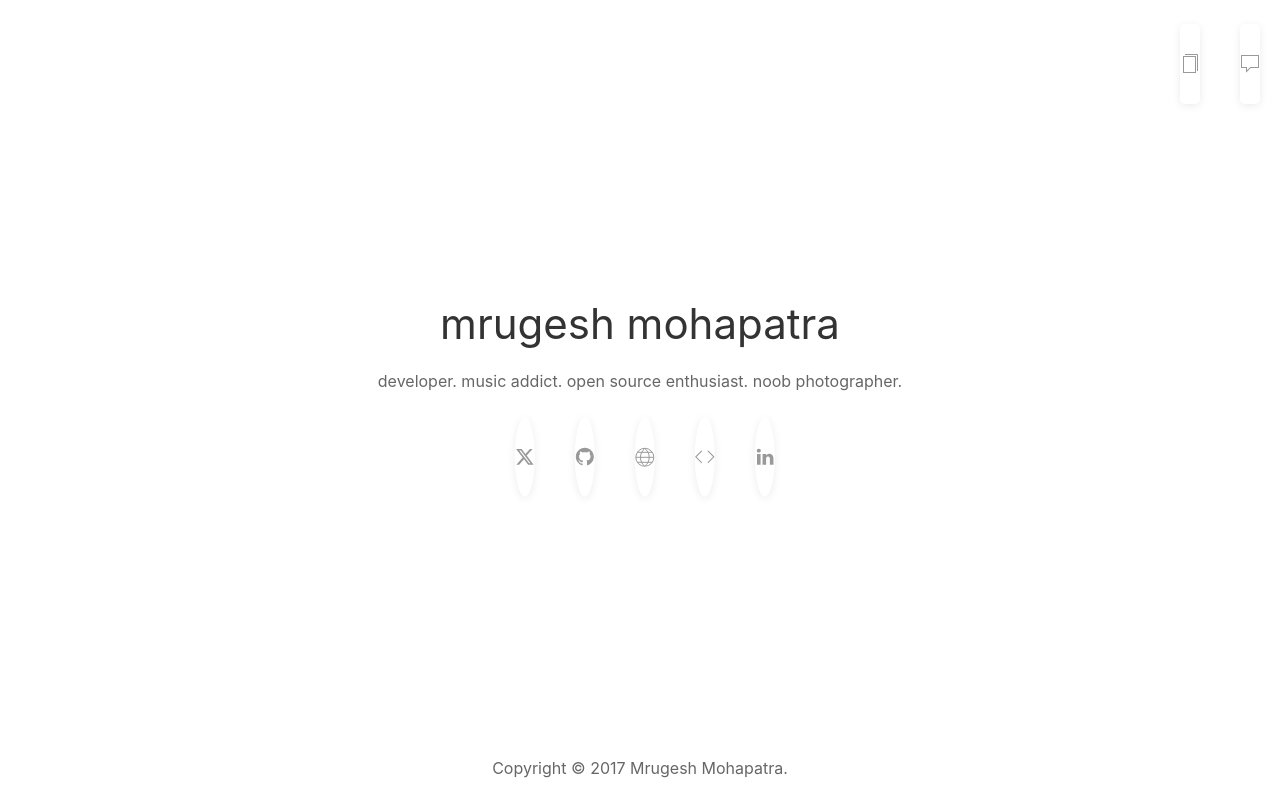
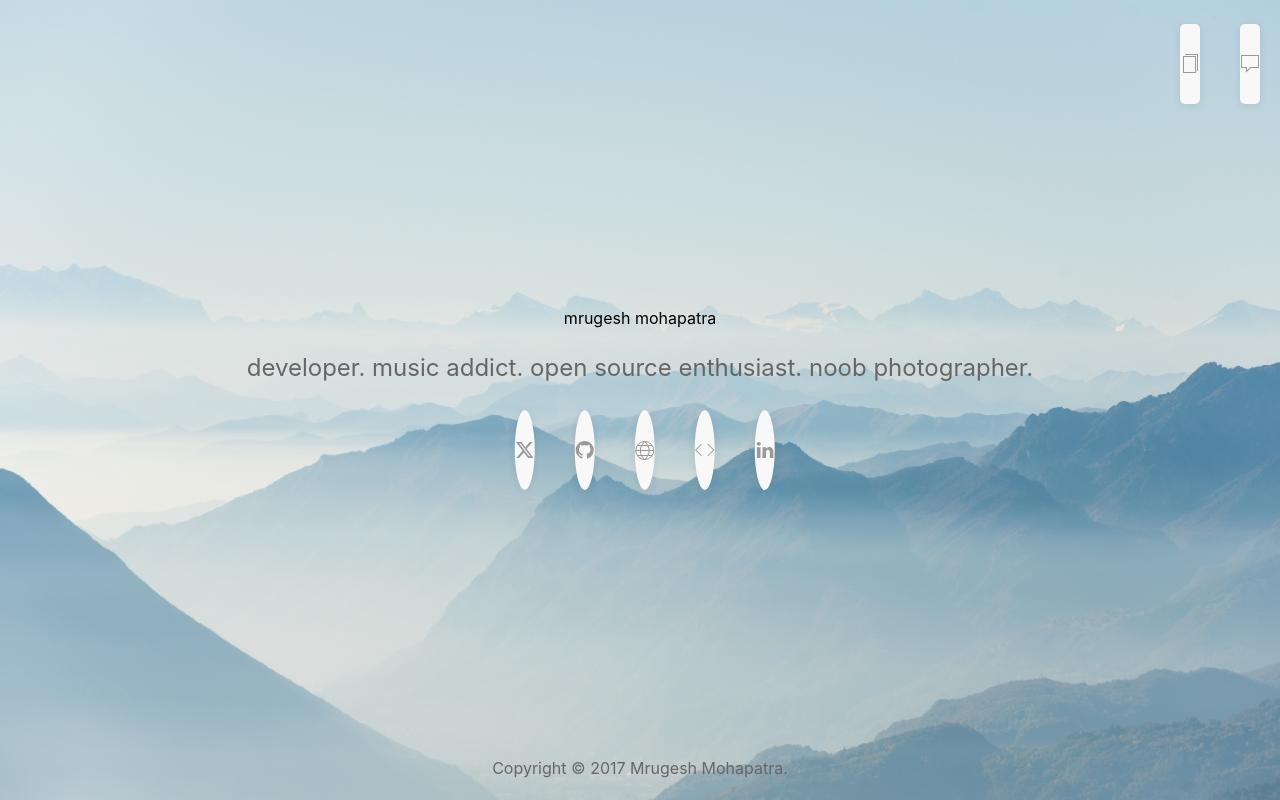
Before and after one commit to raisedadead/portfolio, a React (Create React App) app: page / in a window 1280 px wide. Built offline with nearby package versions, Linux system fonts and the light colour scheme.

Commit message:
feat(bg): Add a image from unsplash

```diff
--- /dev/null
+++ b/src/Utils/index.js
@@ -0,0 +1,2 @@
+import UnsplashCreditBadge from './UnsplashCreditBadge'
+export { UnsplashCreditBadge }
--- a/src/components/Nav/SocialNav.js
+++ b/src/components/Nav/SocialNav.js
@@ -9,7 +9,7 @@ const SocialNav = () => (
           <a
             title="Twitter"
             href="https://twitter.com/raisedadead"
-            className="uk-box-shadow-small uk-box-shadow-hover-xlarge uk-border-circle"
+            className="uk-background-muted uk-box-shadow-small uk-box-shadow-hover-xlarge uk-border-circle"
             data-uk-icon="icon: twitter"
             data-uk-tooltip="pos: bottom"
             target="_blank"
@@ -23,7 +23,7 @@ const SocialNav = () => (
           <a
             title="GitHub"
             href="https://github.com/raisedadead"
-            className="uk-box-shadow-small uk-box-shadow-hover-xlarge uk-border-circle"
+            className="uk-background-muted uk-box-shadow-small uk-box-shadow-hover-xlarge uk-border-circle"
             data-uk-icon="icon: github"
             data-uk-tooltip="pos: bottom"
             target="_blank"
@@ -37,7 +37,7 @@ const SocialNav = () => (
           <a
             title="Medium"
             href="https://blog.raisedadead.com"
-            className="uk-box-shadow-small uk-box-shadow-hover-xlarge uk-border-circle"
+            className="uk-background-muted uk-box-shadow-small uk-box-shadow-hover-xlarge uk-border-circle"
             data-uk-icon="icon: world"
             data-uk-tooltip="pos: bottom"
             target="_blank"
@@ -51,7 +51,7 @@ const SocialNav = () => (
           <a
             title="freeCodeCamp"
             href="https://freeCodeCamp.org/raisedadead"
-            className="uk-box-shadow-small uk-box-shadow-hover-xlarge uk-border-circle"
+            className="uk-background-muted uk-box-shadow-small uk-box-shadow-hover-xlarge uk-border-circle"
             data-uk-icon="icon: code"
             data-uk-tooltip="pos: bottom"
             target="_blank"
@@ -65,7 +65,7 @@ const SocialNav = () => (
           <a
             title="LinkedIn"
             href="https://linkedin.com/in/mrugeshm"
-            className="uk-box-shadow-small uk-box-shadow-hover-xlarge uk-border-circle"
+            className="uk-background-muted uk-box-shadow-small uk-box-shadow-hover-xlarge uk-border-circle"
             data-uk-icon="icon: linkedin"
             data-uk-tooltip="pos: bottom"
             target="_blank"
--- a/src/components/Nav/TopNav.js
+++ b/src/components/Nav/TopNav.js
@@ -12,7 +12,7 @@ const TopNav = () => (
           <a
             title="résumé"
             href="https://git.raisedadead.com/resume/"
-            className="uk-box-shadow-small uk-box-shadow-hover-xlarge uk-border-rounded"
+            className="uk-background-muted uk-box-shadow-small uk-box-shadow-hover-xlarge uk-border-rounded"
             data-uk-icon="icon: copy"
             data-uk-tooltip="pos: bottom"
             target="_blank"
@@ -26,7 +26,7 @@ const TopNav = () => (
           <a
             title="ask me anything"
             href="https://github.com/raisedadead/ama/"
-            className="uk-box-shadow-small uk-box-shadow-hover-xlarge uk-border-rounded"
+            className="uk-background-muted uk-box-shadow-small uk-box-shadow-hover-xlarge uk-border-rounded"
             data-uk-icon="icon: comment"
             data-uk-tooltip="pos: bottom"
             target="_blank"
--- a/src/containers/Home/Home.js
+++ b/src/containers/Home/Home.js
@@ -3,11 +3,16 @@ import React from 'react'
 import { TopNav, SocialNav, Footer } from '../../components'
 
 const Home = () => (
-  <div className="uk-container uk-width-viewport uk-height-viewport uk-padding-remove">
+  <div className="uk-container uk-cover-container uk-width-viewport uk-height-viewport uk-padding-remove">
+    <img src="assets/images/background.jpg" alt="background" data-uk-cover />
     <TopNav />
     <div className="uk-position-center uk-text-center">
-      <h1 className="uk-heading-primary">mrugesh mohapatra</h1>
-      <p>developer. music addict. open source enthusiast. noob photographer.</p>
+      <p className="uk-heading-primary" style={{ color: 'black' }}>
+        mrugesh mohapatra
+      </p>
+      <p className="uk-text-large">
+        developer. music addict. open source enthusiast. noob photographer.
+      </p>
       <SocialNav />
     </div>
     <Footer />
```
Also changed, not shown: src/Utils/UnsplashCreditBadge.js (added, +84 -0 lines), public/assets/images/background.jpg (added).
